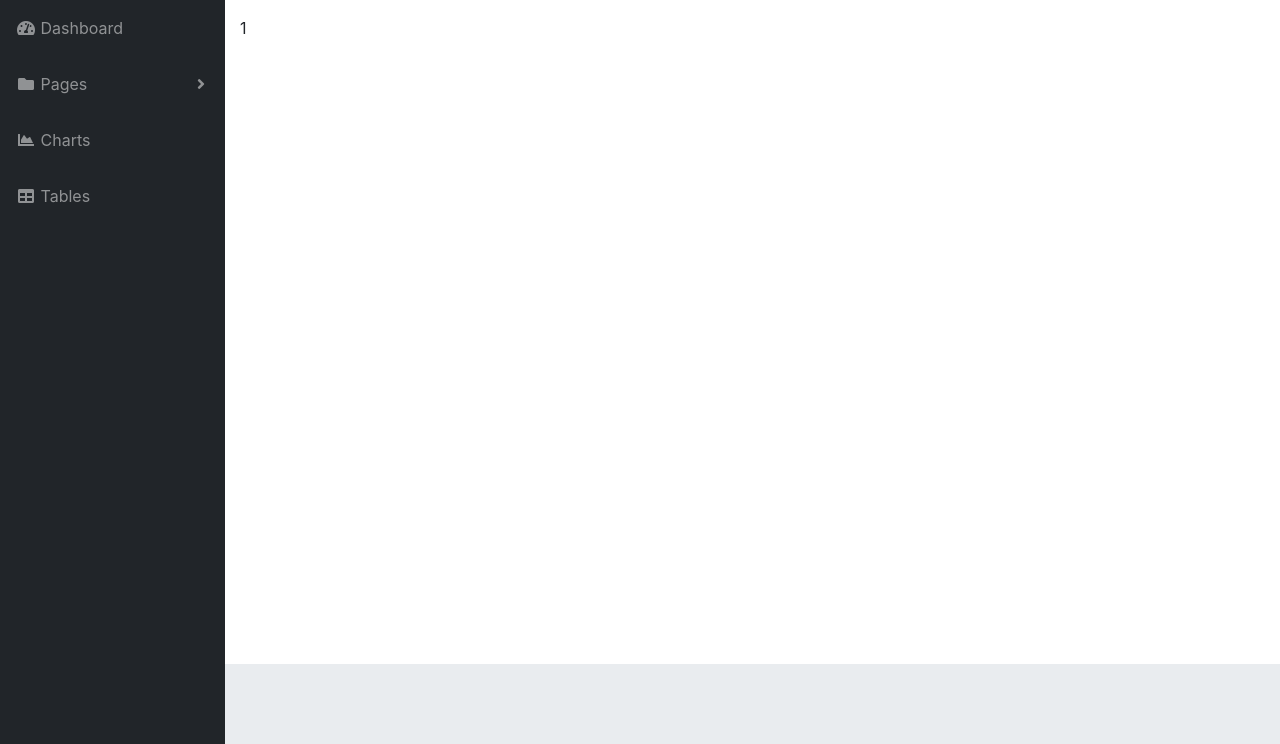
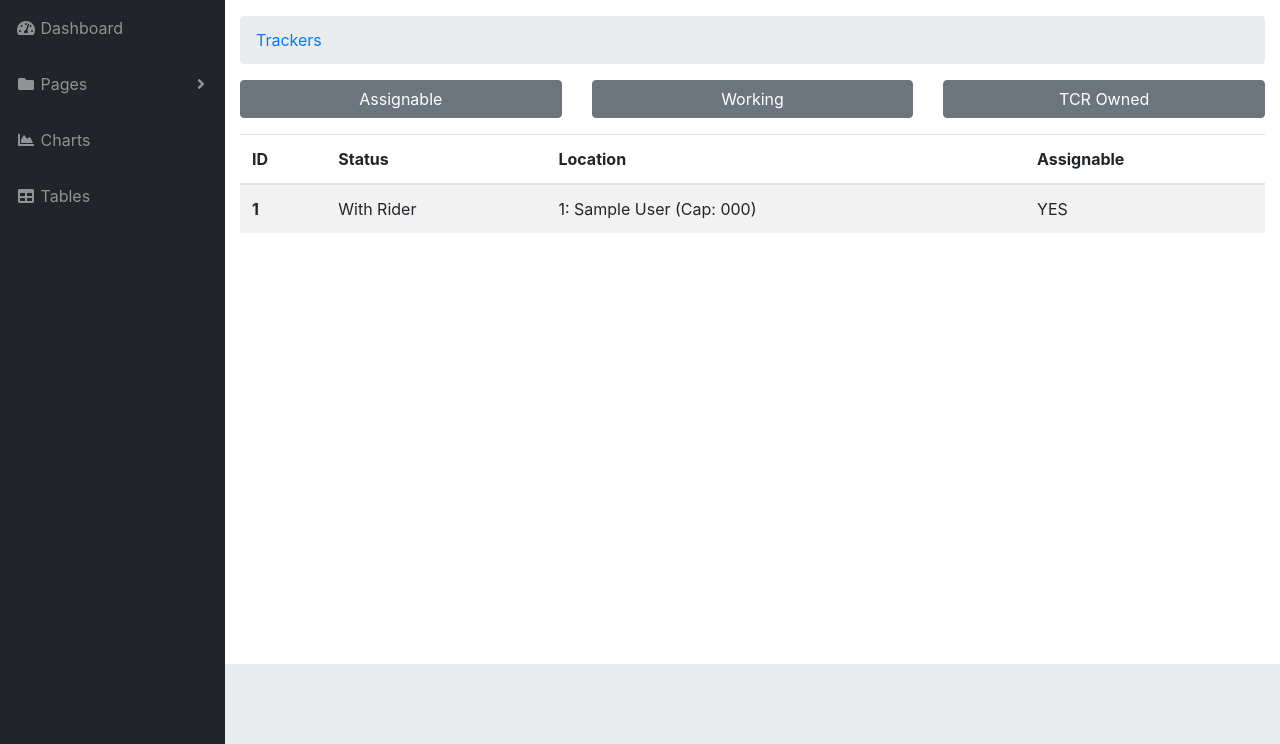
Before and after one commit to sbmooc/track_the_thing, a Django app: template tcr_tracker/tracker/templates/tracker/trackers_list.html in a window 1280 px wide. Shown: the part 56-800 px from the top of the page. Run offline with Django 3.2, Linux system fonts and the light colour scheme; the template is opened without the code that fills it: values that come from a table or form of the project are taken from there, others are empty; tables that the repository leaves empty hold one stand-in row (values such as "Sample post"); parts of the project's set-up code (start-up, migrations or seed data) failed here and were passed over; some libraries are stand-ins or nearby versions.

Commit message:
Using table in tracker list template instead of cards

```diff
--- a/tcr_tracker/tracker/templates/tracker/base.html
+++ b/tcr_tracker/tracker/templates/tracker/base.html
@@ -1,15 +1,140 @@
 {% load static %}
 <!DOCTYPE html>
 <html lang="en">
+
 <head>
-    <meta charset="UTF-8">
-    <meta name="viewport" content="width=device-width, initial-scale=1, shrink-to-fit=no">
-    <title>Track the thing</title>
-    <link rel="stylesheet" href="https://stackpath.bootstrapcdn.com/bootstrap/4.3.1/css/bootstrap.min.css">
-    <link rel="stylesheet" href="{% static 'css/stylesheet.css' %}">
+
+  <meta charset="utf-8">
+  <meta http-equiv="X-UA-Compatible" content="IE=edge">
+  <meta name="viewport" content="width=device-width, initial-scale=1, shrink-to-fit=no">
+  <meta name="description" content="Track the thing">
+  <meta name="author" content="">
+
+  <title>Track the thing</title>
+  <link href="{% static 'css/fa.css' %}" rel="stylesheet" type="text/css">
+  <link href="https://stackpath.bootstrapcdn.com/bootstrap/4.3.1/css/bootstrap.min.css" rel="stylesheet">
+  <link href='{% static "css/sb-admin.css" %}' rel="stylesheet">
+
 </head>
-<body>
-{% block content %}
-{% endblock %}
+
+<body id="page-top">
+
+  <nav class="navbar navbar-expand navbar-dark bg-dark static-top">
+
+    <a class="navbar-brand mr-1" href="/">Start Bootstrap</a>
+
+    <button class="btn btn-link btn-sm text-white order-1 order-sm-0" id="sidebarToggle" href="#">
+      <i class="fas fa-bars"></i>
+    </button>
+
+    <!-- Navbar -->
+    <ul class="navbar-nav ml-auto ml-md-0">
+      <li class="nav-item dropdown no-arrow">
+        <a class="nav-link dropdown-toggle" href="#" id="userDropdown" role="button" data-toggle="dropdown" aria-haspopup="true" aria-expanded="false">
+          <i class="fas fa-user-circle fa-fw"></i>
+        </a>
+        <div class="dropdown-menu dropdown-menu-right" aria-labelledby="userDropdown">
+          <a class="dropdown-item" href="#" data-toggle="modal" data-target="#logoutModal">Logout</a>
+        </div>
+      </li>
+    </ul>
+
+  </nav>
+
+  <div id="wrapper">
+
+    <!-- Sidebar -->
+    <ul class="sidebar navbar-nav">
+      <li class="nav-item">
+        <a class="nav-link" href="index.html">
+          <i class="fas fa-fw fa-tachometer-alt"></i>
+          <span>Dashboard</span>
+        </a>
+      </li>
+      <li class="nav-item dropdown">
+        <a class="nav-link dropdown-toggle" href="#" id="pagesDropdown" role="button" data-toggle="dropdown" aria-haspopup="true" aria-expanded="false">
+          <i class="fas fa-fw fa-folder"></i>
+          <span>Pages</span>
+        </a>
+        <div class="dropdown-menu" aria-labelledby="pagesDropdown">
+          <h6 class="dropdown-header">Login Screens:</h6>
+          <a class="dropdown-item" href="login.html">Login</a>
+          <a class="dropdown-item" href="register.html">Register</a>
+          <a class="dropdown-item" href="forgot-password.html">Forgot Password</a>
+          <div class="dropdown-divider"></div>
+          <h6 class="dropdown-header">Other Pages:</h6>
+          <a class="dropdown-item" href="404.html">404 Page</a>
+          <a class="dropdown-item active" href="blank.html">Blank Page</a>
+        </div>
+      </li>
+      <li class="nav-item">
+        <a class="nav-link" href="charts.html">
+          <i class="fas fa-fw fa-chart-area"></i>
+          <span>Charts</span></a>
+      </li>
+      <li class="nav-item">
+        <a class="nav-link" href="tables.html">
+          <i class="fas fa-fw fa-table"></i>
+          <span>Tables</span></a>
+      </li>
+    </ul>
+
+    <div id="content-wrapper">
+
+      <div class="container-fluid">
+
+        {% block content %}
+
+        {% endblock %}
+      </div>
+      <!-- /.container-fluid -->
+
+      <!-- Sticky Footer -->
+      <footer class="sticky-footer">
+        <div class="container my-auto">
+        </div>
+      </footer>
+
+    </div>
+    <!-- /.content-wrapper -->
+
+  </div>
+  <!-- /#wrapper -->
+
+  <!-- Scroll to Top Button-->
+  <a class="scroll-to-top rounded" href="#page-top">
+    <i class="fas fa-angle-up"></i>
+  </a>
+
+  <!-- Logout Modal-->
+  <div class="modal fade" id="logoutModal" tabindex="-1" role="dialog" aria-labelledby="exampleModalLabel" aria-hidden="true">
+    <div class="modal-dialog" role="document">
+      <div class="modal-content">
+        <div class="modal-header">
+          <h5 class="modal-title" id="exampleModalLabel">Ready to Leave?</h5>
+          <button class="close" type="button" data-dismiss="modal" aria-label="Close">
+            <span aria-hidden="true">×</span>
+          </button>
+        </div>
+        <div class="modal-body">Select "Logout" below if you are ready to end your current session.</div>
+        <div class="modal-footer">
+          <button class="btn btn-secondary" type="button" data-dismiss="modal">Cancel</button>
+          <a class="btn btn-primary" href="login.html">Logout</a>
+        </div>
+      </div>
+    </div>
+  </div>
+
+  <!-- Bootstrap core JavaScript-->
+  <script src='{% static "js/jquery/jquery.min.js" %}'></script>
+  <script src='{% static "js/bootstrap/js/bootstrap.bundle.min.js" %}'></script>
+
+  <!-- Core plugin JavaScript-->
+  <script src="{% static 'js/jquery-easing/jquery.easing.min.js' %}"></script>
+
+  <!-- Custom scripts for all pages-->
+  <script src='{% static "js/sb-admin.js" %}'></script>
+
 </body>
+
 </html>
--- a/tcr_tracker/tracker/templates/tracker/blank.html
+++ /dev/null
@@ -1,152 +0,0 @@
-{% load static %}
-<!DOCTYPE html>
-<html lang="en">
-
-<head>
-
-  <meta charset="utf-8">
-  <meta http-equiv="X-UA-Compatible" content="IE=edge">
-  <meta name="viewport" content="width=device-width, initial-scale=1, shrink-to-fit=no">
-  <meta name="description" content="Track the thing">
-  <meta name="author" content="">
-
-  <title>Track the thing</title>
-  <link href="{% static 'css/fa.css' %}" rel="stylesheet" type="text/css">
-  <link href="https://stackpath.bootstrapcdn.com/bootstrap/4.3.1/css/bootstrap.min.css" rel="stylesheet">
-  <link href='{% static "css/sb-admin.css" %}' rel="stylesheet">
-
-</head>
-
-<body id="page-top">
-
-  <nav class="navbar navbar-expand navbar-dark bg-dark static-top">
-
-    <a class="navbar-brand mr-1" href="index.html">Start Bootstrap</a>
-
-    <button class="btn btn-link btn-sm text-white order-1 order-sm-0" id="sidebarToggle" href="#">
-      <i class="fas fa-bars"></i>
-    </button>
-
-{#    <!-- Navbar Search -->#}
-{#    <form class="d-none d-md-inline-block form-inline ml-auto mr-0 mr-md-3 my-2 my-md-0">#}
-{#      <div class="input-group">#}
-{#        <input type="text" class="form-control" placeholder="Search for..." aria-label="Search" aria-describedby="basic-addon2">#}
-{#        <div class="input-group-append">#}
-{#          <button class="btn btn-primary" type="button">#}
-{#            <i class="fas fa-search"></i>#}
-{#          </button>#}
-{#        </div>#}
-{#      </div>#}
-{#    </form>#}
-
-    <!-- Navbar -->
-    <ul class="navbar-nav ml-auto ml-md-0">
-      <li class="nav-item dropdown no-arrow">
-        <a class="nav-link dropdown-toggle" href="#" id="userDropdown" role="button" data-toggle="dropdown" aria-haspopup="true" aria-expanded="false">
-          <i class="fas fa-user-circle fa-fw"></i>
-        </a>
-        <div class="dropdown-menu dropdown-menu-right" aria-labelledby="userDropdown">
-          <a class="dropdown-item" href="#" data-toggle="modal" data-target="#logoutModal">Logout</a>
-        </div>
-      </li>
-    </ul>
-
-  </nav>
-
-  <div id="wrapper">
-
-    <!-- Sidebar -->
-    <ul class="sidebar navbar-nav">
-      <li class="nav-item">
-        <a class="nav-link" href="index.html">
-          <i class="fas fa-fw fa-tachometer-alt"></i>
-          <span>Dashboard</span>
-        </a>
-      </li>
-      <li class="nav-item dropdown">
-        <a class="nav-link dropdown-toggle" href="#" id="pagesDropdown" role="button" data-toggle="dropdown" aria-haspopup="true" aria-expanded="false">
-          <i class="fas fa-fw fa-folder"></i>
-          <span>Pages</span>
-        </a>
-        <div class="dropdown-menu" aria-labelledby="pagesDropdown">
-          <h6 class="dropdown-header">Login Screens:</h6>
-          <a class="dropdown-item" href="login.html">Login</a>
-          <a class="dropdown-item" href="register.html">Register</a>
-          <a class="dropdown-item" href="forgot-password.html">Forgot Password</a>
-          <div class="dropdown-divider"></div>
-          <h6 class="dropdown-header">Other Pages:</h6>
-          <a class="dropdown-item" href="404.html">404 Page</a>
-          <a class="dropdown-item active" href="blank.html">Blank Page</a>
-        </div>
-      </li>
-      <li class="nav-item">
-        <a class="nav-link" href="charts.html">
-          <i class="fas fa-fw fa-chart-area"></i>
-          <span>Charts</span></a>
-      </li>
-      <li class="nav-item">
-        <a class="nav-link" href="tables.html">
-          <i class="fas fa-fw fa-table"></i>
-          <span>Tables</span></a>
-      </li>
-    </ul>
-
-    <div id="content-wrapper">
-
-      <div class="container-fluid">
-
-        {% block content %}
-
-        {% endblock %}
-      </div>
-      <!-- /.container-fluid -->
-
-      <!-- Sticky Footer -->
-      <footer class="sticky-footer">
-        <div class="container my-auto">
-        </div>
-      </footer>
-
-    </div>
-    <!-- /.content-wrapper -->
-
-  </div>
-  <!-- /#wrapper -->
-
-  <!-- Scroll to Top Button-->
-  <a class="scroll-to-top rounded" href="#page-top">
-    <i class="fas fa-angle-up"></i>
-  </a>
-
-  <!-- Logout Modal-->
-  <div class="modal fade" id="logoutModal" tabindex="-1" role="dialog" aria-labelledby="exampleModalLabel" aria-hidden="true">
-    <div class="modal-dialog" role="document">
-      <div class="modal-content">
-        <div class="modal-header">
-          <h5 class="modal-title" id="exampleModalLabel">Ready to Leave?</h5>
-          <button class="close" type="button" data-dismiss="modal" aria-label="Close">
-            <span aria-hidden="true">×</span>
-          </button>
-        </div>
-        <div class="modal-body">Select "Logout" below if you are ready to end your current session.</div>
-        <div class="modal-footer">
-          <button class="btn btn-secondary" type="button" data-dismiss="modal">Cancel</button>
-          <a class="btn btn-primary" href="login.html">Logout</a>
-        </div>
-      </div>
-    </div>
-  </div>
-
-  <!-- Bootstrap core JavaScript-->
-  <script src='{% static "js/jquery/jquery.min.js" %}'></script>
-  <script src='{% static "js/bootstrap/js/bootstrap.bundle.min.js" %}'></script>
-
-  <!-- Core plugin JavaScript-->
-  <script src="{% static 'js/jquery-easing/jquery.easing.min.js' %}"></script>
-
-  <!-- Custom scripts for all pages-->
-  <script src='{% static "js/sb-admin.js" %}'></script>
-
-</body>
-
-</html>
--- a/tcr_tracker/tracker/templates/tracker/tracker.html
+++ b/tcr_tracker/tracker/templates/tracker/tracker.html
@@ -1,4 +1,3 @@
-{% extends 'tracker/blank.html' %}
+{% extends 'tracker/base.html' %}
 {% block content %}
-{{tracker.id}}
 {% endblock %}
--- a/tcr_tracker/tracker/templates/tracker/trackers_list.html
+++ b/tcr_tracker/tracker/templates/tracker/trackers_list.html
@@ -1,6 +1,42 @@
-{% extends 'tracker/blank.html' %}
+{% extends 'tracker/base.html' %}
 {% block content %}
-{%  for tracker in trackers_list %}
-    <p>{{  tracker.id}}</p>
-{% endfor %}
+    <ol class="breadcrumb">
+        <li class="breadcrumb-item">
+            <a href="#">Trackers</a>
+        </li>
+    </ol>
+        <div class="row mb-3">
+            <div class="col-sm">
+                <button type="button" class="btn btn-secondary btn-block">Assignable
+                </button>
+            </div>
+            <div class="col-sm">
+                <button type="button" class="btn btn-secondary btn-block">Working
+                </button>
+            </div>
+            <div class="col-sm">
+                <button type="button" class="btn btn-secondary btn-block">TCR Owned
+                </button>
+            </div>
+        </div>
+        <table class="table table-striped">
+            <thead>
+            <tr>
+                <th scope="col">ID</th>
+                <th scope="col">Status</th>
+                <th scope="col">Location</th>
+                <th scope="col">Assignable</th>
+            </tr>
+            </thead>
+            <tbody>
+            {% for tracker in trackers_list %}
+                <tr>
+                    <th scope="row">{{ tracker.id }}</th>
+                    <td>{{ tracker.tracker_loan_status }}</td>
+                    <td>{{ tracker.rider_assigned }}</td>
+                    <td>{{ tracker.assignable }}</td>
+                </tr>
+            {% endfor %}
+            </tbody>
+        </table>
 {% endblock %}
```
Also changed, not shown: tcr_tracker/tracker/models.py (+9 -0 lines).
